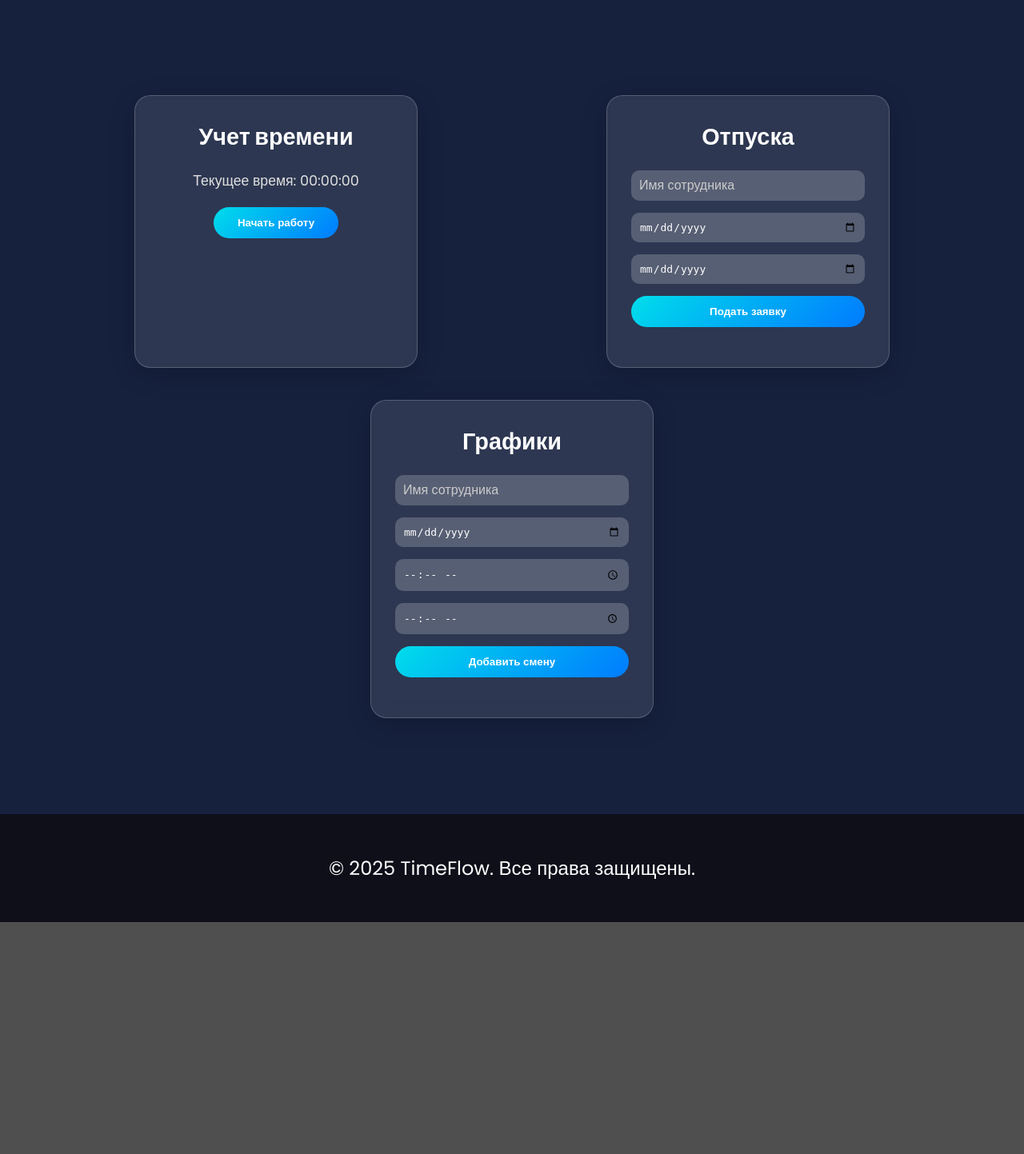
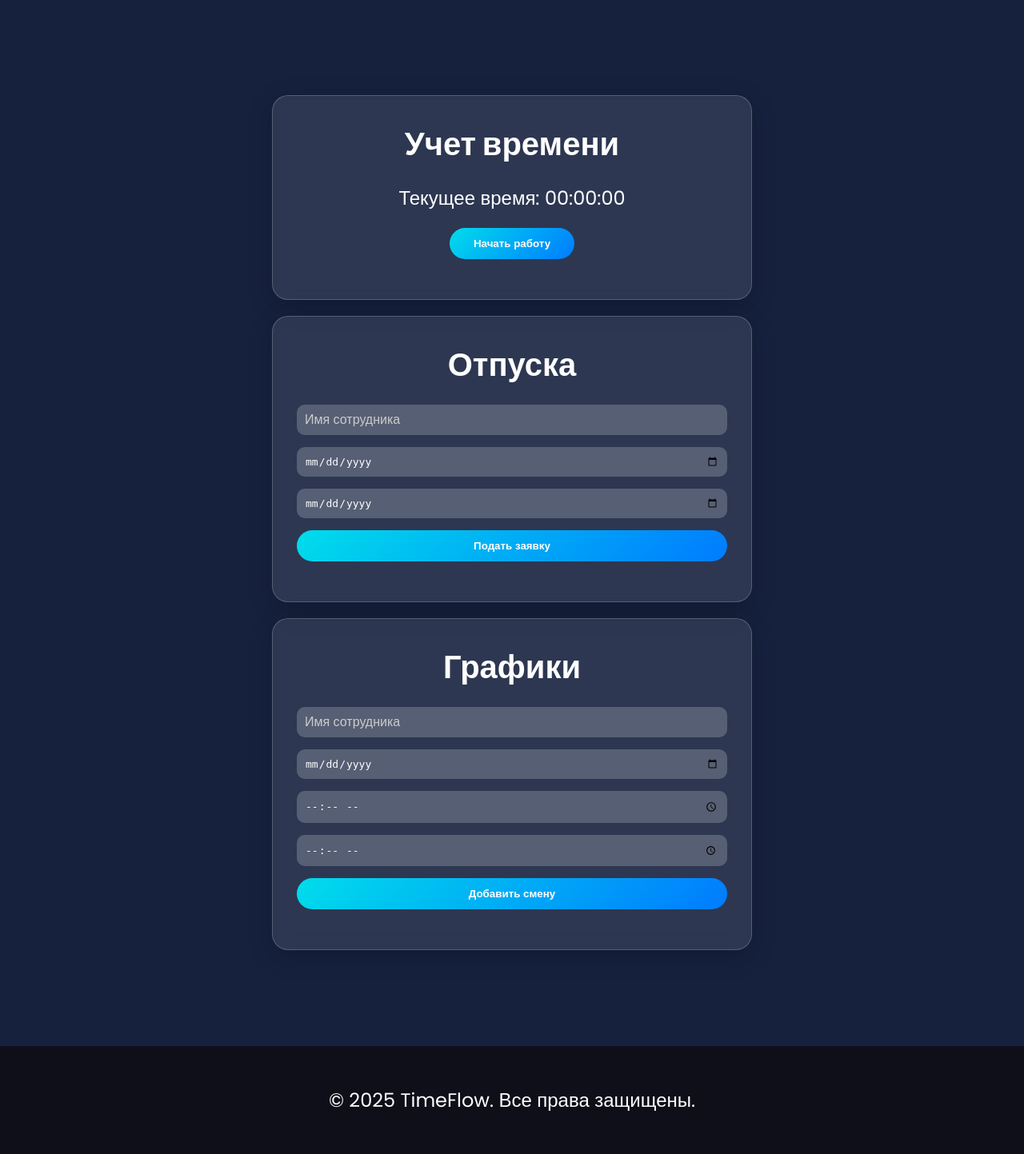
Before and after one commit to seanqq/seanqq.github.io, a PHP site: page / in a window 1280 px wide. Shown: the part 801-2244 px from the top of the page at 80% size. Before the commit the page ends 1954 px from the top, so only its background shows below. Run offline with PHP 8.4, Linux system fonts and the light colour scheme.

Commit message:
Update styles.css

```diff
--- a/styles.css
+++ b/styles.css
@@ -31,21 +61,20 @@ body {
     z-index: 1;
 }
 
-header {
+.hero-content {
     position: relative;
     z-index: 2;
-    animation: slideIn 1.5s ease-out;
+    animation: slideDown 1.5s ease-out;
 }
 
-@keyframes slideIn {
+@keyframes slideDown {
     from { transform: translateY(-100px); opacity: 0; }
     to { transform: translateY(0); opacity: 1; }
 }
 
-h1 {
-    font-size: 4em;
-    font-weight: 800;
-    text-shadow: 0 4px 10px rgba(0, 0, 0, 0.3);
+h2 {
+    font-size: 2.5em;
+    margin-bottom: 20px;
 }
 
 p {
@@ -71,22 +100,18 @@ p {
     box-shadow: 0 10px 20px rgba(0, 125, 255, 0.4);
 }
 
-.features {
+.features, .request-section, .admin-section {
     padding: 100px 50px;
     background: #16213e;
-    display: flex;
-    justify-content: space-around;
-    flex-wrap: wrap;
 }
 
-.feature-card {
-    width: 30%;
-    min-width: 300px;
+.feature-card, .request-section form, .admin-section form, #adminPanel {
     background: rgba(255, 255, 255, 0.1);
     backdrop-filter: blur(10px);
     border-radius: 20px;
     padding: 30px;
-    margin: 20px;
+    margin: 20px auto;
+    max-width: 600px;
     text-align: center;
     box-shadow: 0 8px 32px rgba(0, 0, 0, 0.2);
     border: 1px solid rgba(255, 255, 255, 0.2);
@@ -97,25 +122,13 @@ p {
     transform: translateY(-10px);
 }
 
-.feature-card h2 {
-    font-size: 1.8em;
-    margin-bottom: 20px;
-}
-
-.feature-card p {
-    font-size: 1.1em;
-    color: #e0e0e0;
-}
-
-/* Стили для форм и списков */
 form {
     display: flex;
     flex-direction: column;
     gap: 15px;
-    margin-top: 20px;
 }
 
-input {
+input, select {
     padding: 10px;
     border: none;
     border-radius: 10px;
@@ -124,14 +137,14 @@ input {
     font-size: 1em;
 }
 
-input::placeholder {
+input::placeholder, select {
     color: #ccc;
 }
 
 ul {
     list-style: none;
     margin-top: 20px;
-    max-height: 200px;
+    max-height: 300px;
     overflow-y: auto;
 }
 
```
Also changed, not shown: other parts of styles.css (+30 -1 lines).
